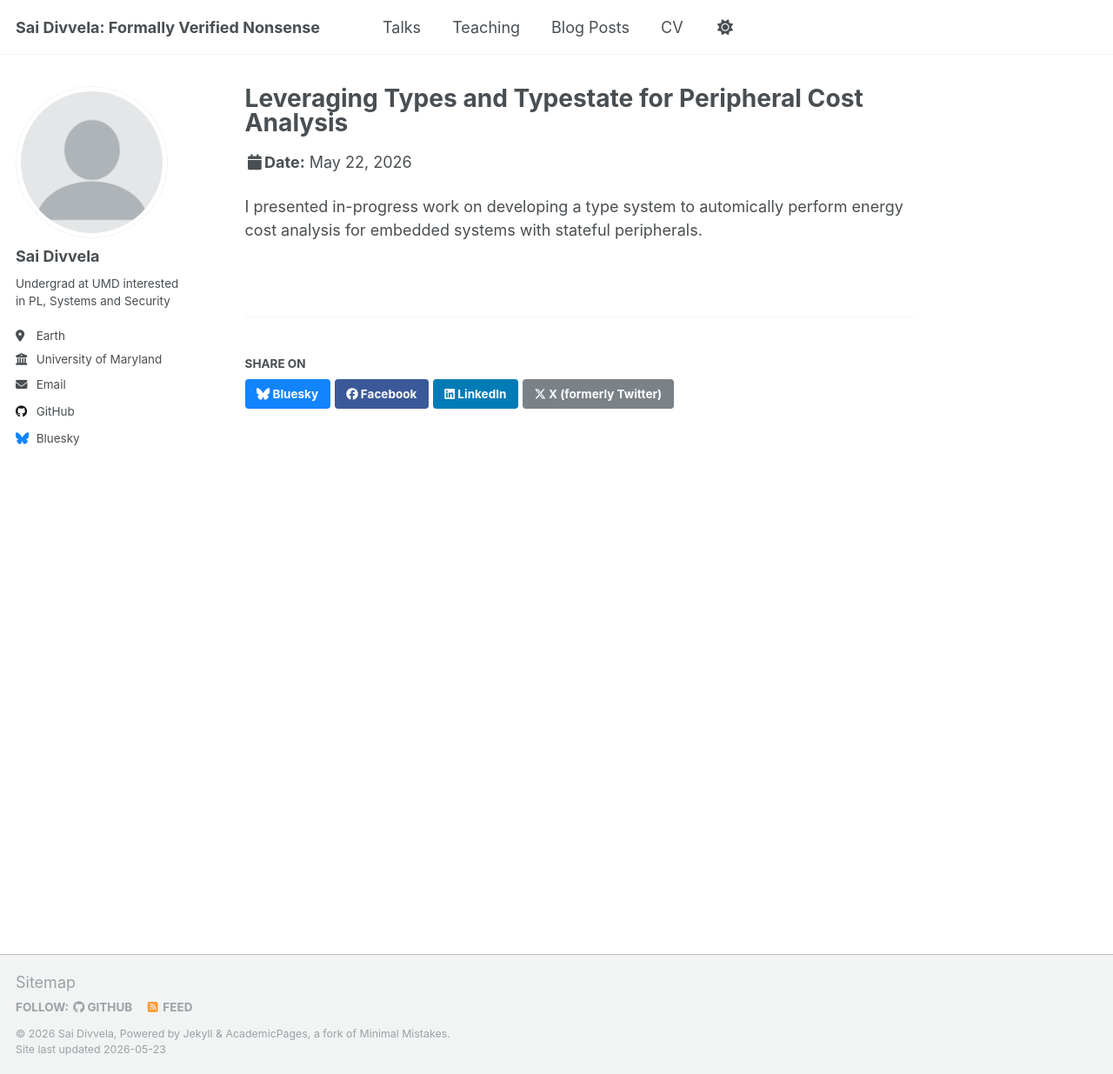
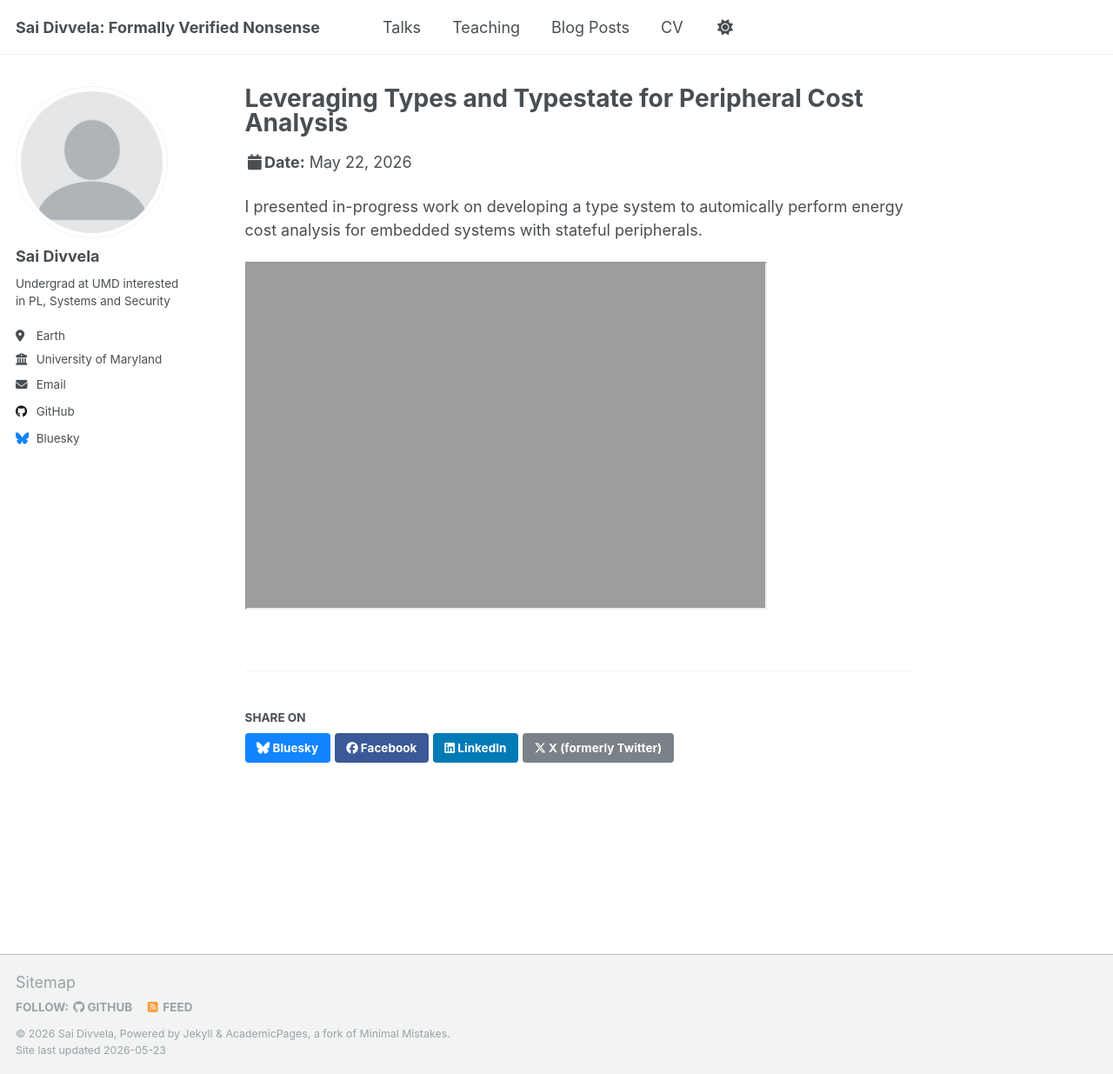
Before and after one commit to TheDeveloper101/thedeveloper101.github.io, a Jekyll site: the page built from _talks/2026-05-22-njpls-2026.md, in a window 1280 px wide and 1235 px high. Shown: the whole window at 87% size. Built offline with Jekyll 4.4.1, drawn with Linux system fonts in a browser that asks for light colours; a script that is not in the unit is left out.

Commit message:
Update 2026-05-22-njpls-2026.md

```diff
--- a/_talks/2026-05-22-njpls-2026.md
+++ b/_talks/2026-05-22-njpls-2026.md
@@ -6,7 +6,8 @@ permalink: /talks/2026-05-22-njpls-2026
 venue: "University of Pennsylvania"
 date: 2026-05-22
 location: "Philadelphia, PA, USA"
-paperurl: thedeveloper101.github.io/files/njpls.pdf
 ---
 
 I presented in-progress work on developing a type system to automically perform energy cost analysis for embedded systems with stateful peripherals.
+
+<iframe src="https://thedeveloper101.github.io/files/njpls.pdf" width="600" height="400"></iframe>
```
